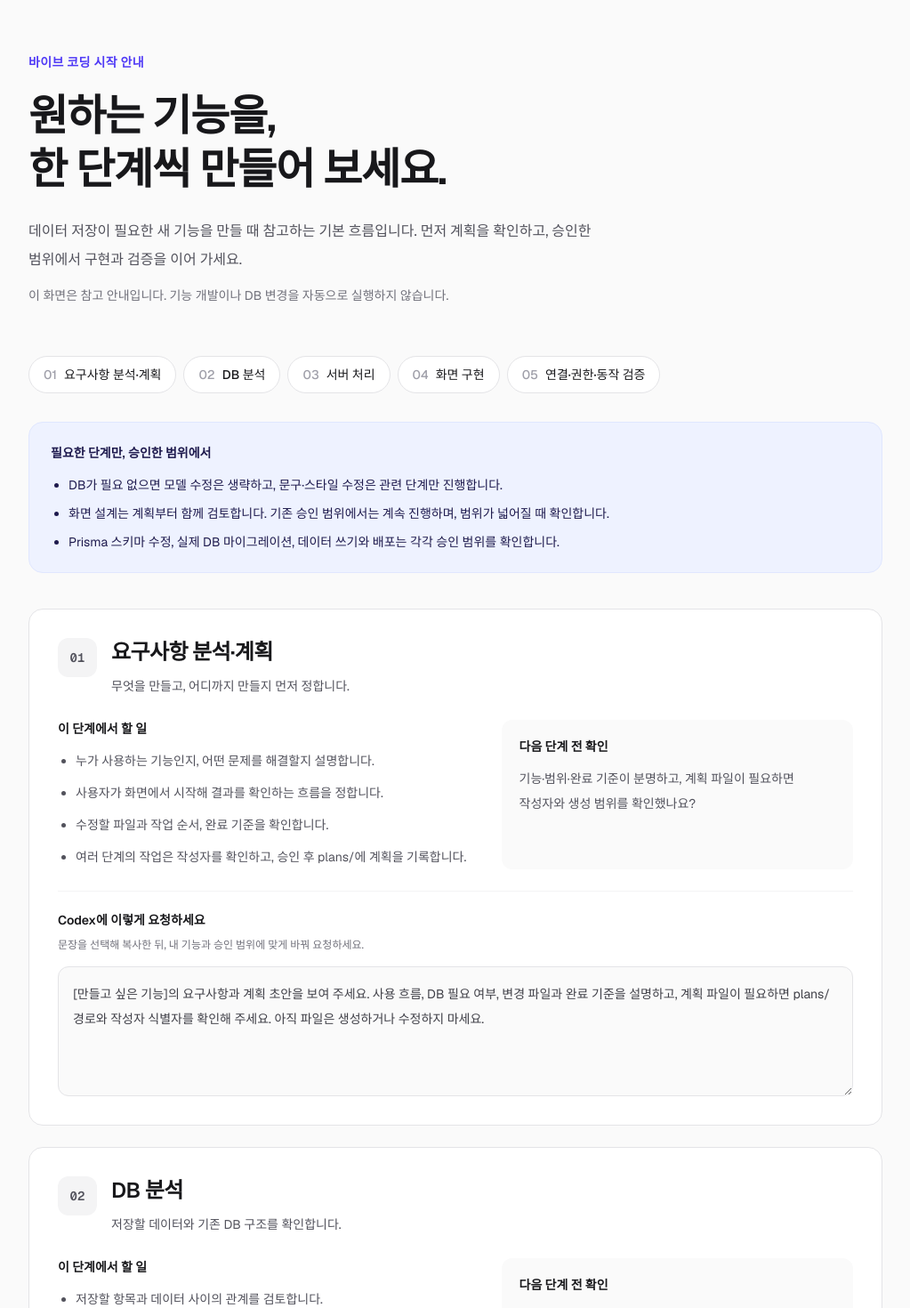
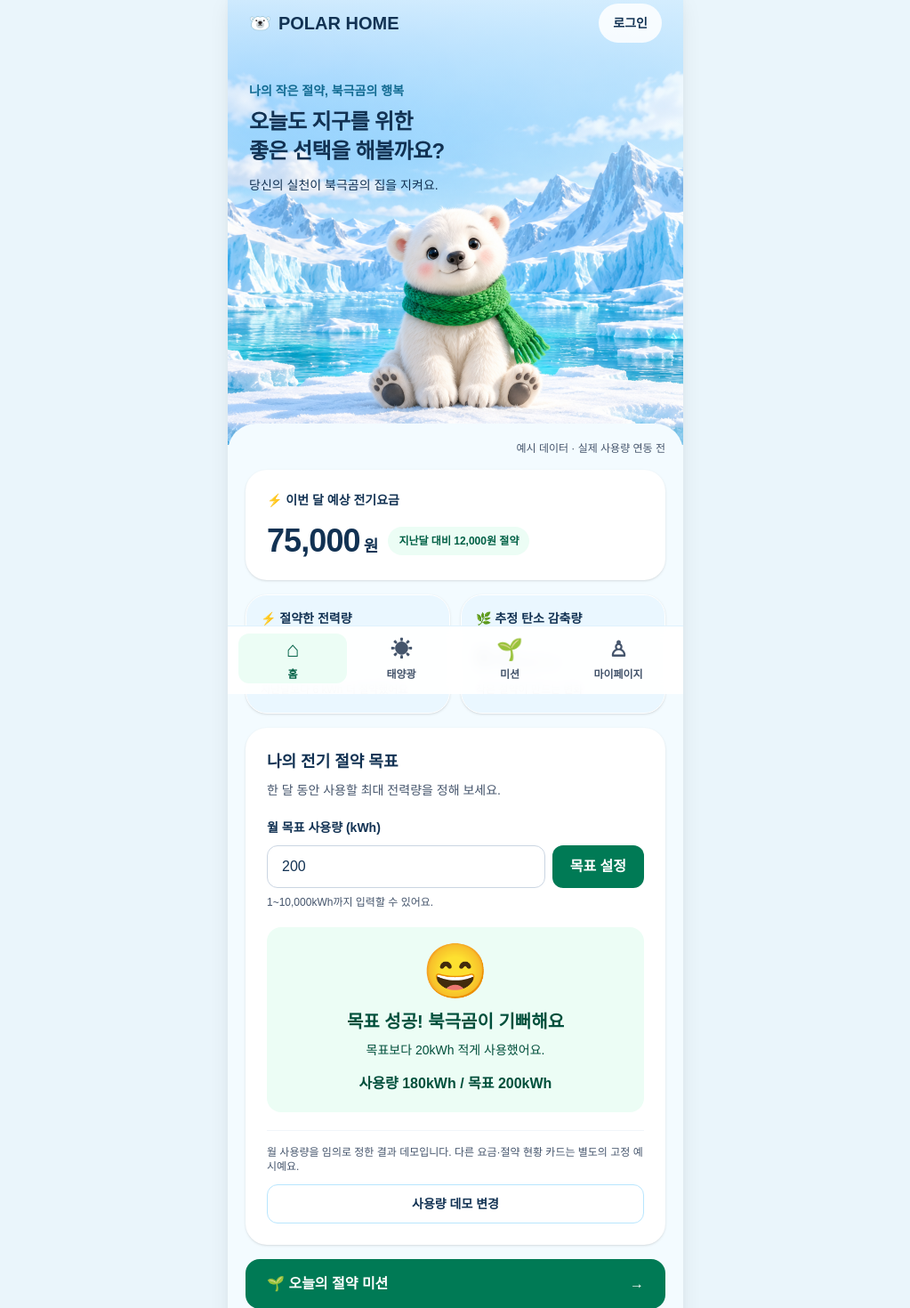
Before and after one commit to leesimin1/zzz, a Next.js app: page / in a window 1280 px wide. Shown: the part 20-1490 px from the top of the page at 89% size, without its empty margins (128-1151 px from the left). Built offline with nearby package versions, Linux system fonts and the light colour scheme.

Commit message:
feat: add Polar Home dashboard and energy goal demo

```diff
--- /dev/null
+++ b/src/app/EnergyGoal.tsx
@@ -0,0 +1,122 @@
+'use client';
+
+import { useState, type FormEvent } from 'react';
+
+const demoUsages = [140, 180, 260];
+
+export default function EnergyGoal() {
+  const [goal, setGoal] = useState(200);
+  const [draft, setDraft] = useState('200');
+  const [usageIndex, setUsageIndex] = useState(1);
+  const [error, setError] = useState('');
+
+  const usage = demoUsages[usageIndex];
+  const success = usage <= goal;
+
+  function handleSubmit(event: FormEvent<HTMLFormElement>) {
+    event.preventDefault();
+    const nextGoal = Number(draft);
+
+    if (!Number.isInteger(nextGoal) || nextGoal < 1 || nextGoal > 10000) {
+      setError('목표는 1~10,000 사이의 정수로 입력해 주세요.');
+      return;
+    }
+
+    setGoal(nextGoal);
+    setError('');
+  }
+
+  return (
+    <section
+      aria-labelledby="energy-goal-title"
+      className="rounded-3xl bg-white p-6 shadow-sm"
+    >
+      <h2 id="energy-goal-title" className="text-lg font-bold">
+        나의 전기 절약 목표
+      </h2>
+      <p className="mt-2 text-sm text-slate-600">
+        한 달 동안 사용할 최대 전력량을 정해 보세요.
+      </p>
+
+      <form onSubmit={handleSubmit} className="mt-5">
+        <label htmlFor="energy-goal" className="text-sm font-bold">
+          월 목표 사용량 (kWh)
+        </label>
+        <div className="mt-2 flex flex-wrap gap-2">
+          <input
+            id="energy-goal"
+            type="number"
+            min={1}
+            max={10000}
+            step={1}
+            required
+            value={draft}
+            onChange={(event) => setDraft(event.target.value)}
+            aria-describedby="energy-goal-help energy-goal-error"
+            aria-invalid={Boolean(error)}
+            className="min-h-12 min-w-0 flex-1 rounded-xl border border-slate-300 px-4 focus-visible:outline-2 focus-visible:outline-emerald-700"
+          />
+          <button
+            type="submit"
+            className="min-h-12 rounded-xl bg-emerald-700 px-5 font-bold text-white hover:bg-emerald-800 focus-visible:outline-2 focus-visible:outline-offset-2"
+          >
+            목표 설정
+          </button>
+        </div>
+        <p id="energy-goal-help" className="mt-2 text-xs text-slate-600">
+          1~10,000kWh까지 입력할 수 있어요.
+        </p>
+        <p
+          id="energy-goal-error"
+          role="alert"
+          className="mt-1 text-sm text-red-700"
+        >
+          {error}
+        </p>
+      </form>
+
+      <div
+        role="status"
+        aria-atomic="true"
+        className={`mt-5 rounded-2xl p-5 text-center ${
+          success
+            ? 'bg-emerald-50 text-emerald-900'
+            : 'bg-rose-50 text-rose-900'
+        }`}
+      >
+        <span aria-hidden="true" className="text-6xl">
+          {success ? '😄' : '😢'}
+        </span>
+        <h3 className="mt-3 text-xl font-extrabold">
+          {success
+            ? '목표 성공! 북극곰이 기뻐해요'
+            : '목표 초과! 북극곰이 슬퍼해요'}
+        </h3>
+        <p className="mt-2 text-sm">
+          {success
+            ? `목표보다 ${goal - usage}kWh 적게 사용했어요.`
+            : `목표보다 ${usage - goal}kWh 많이 사용했어요.`}
+        </p>
+        <p className="mt-4 font-bold">
+          사용량 {usage}kWh / 목표 {goal}kWh
+        </p>
+      </div>
+
+      <div className="mt-5 border-t border-slate-100 pt-4">
+        <p className="text-xs text-slate-600">
+          월 사용량을 임의로 정한 결과 데모입니다. 다른 요금·절약 현황 카드는
+          별도의 고정 예시예요.
+        </p>
+        <button
+          type="button"
+          onClick={() =>
+            setUsageIndex((index) => (index + 1) % demoUsages.length)
+          }
+          className="mt-3 min-h-11 w-full rounded-xl border border-sky-200 px-4 text-sm font-bold hover:bg-sky-50 focus-visible:outline-2 focus-visible:outline-offset-2"
+        >
+          사용량 데모 변경
+        </button>
+      </div>
+    </section>
+  );
+}
--- a/src/app/page.tsx
+++ b/src/app/page.tsx
@@ -1,234 +1,200 @@
-const steps = [
+import type { Metadata } from 'next';
+import Image from 'next/image';
+import Link from 'next/link';
+import EnergyGoal from './EnergyGoal';
+
+export const metadata: Metadata = {
+  title: 'POLAR HOME | 나의 작은 절약',
+  description: '에너지를 아끼고 북극곰의 집을 함께 지켜요.',
+};
+
+const stats = [
   {
-    id: 'requirements',
-    title: '요구사항 분석·계획',
-    summary: '무엇을 만들고, 어디까지 만들지 먼저 정합니다.',
-    tasks: [
-      '누가 사용하는 기능인지, 어떤 문제를 해결할지 설명합니다.',
-      '사용자가 화면에서 시작해 결과를 확인하는 흐름을 정합니다.',
-      '수정할 파일과 작업 순서, 완료 기준을 확인합니다.',
-      '여러 단계의 작업은 작성자를 확인하고, 승인 후 plans/에 계획을 기록합니다.',
-    ],
-    checkpoint:
-      '기능·범위·완료 기준이 분명하고, 계획 파일이 필요하면 작성자와 생성 범위를 확인했나요?',
-    prompt:
-      '[만들고 싶은 기능]의 요구사항과 계획 초안을 보여 주세요. 사용 흐름, DB 필요 여부, 변경 파일과 완료 기준을 설명하고, 계획 파일이 필요하면 plans/ 경로와 작성자 식별자를 확인해 주세요. 아직 파일은 생성하거나 수정하지 마세요.',
+    icon: '⚡',
+    label: '절약한 전력량',
+    value: '18',
+    unit: 'kWh',
+    description: '지난달보다 6 kWh 더 절약했어요',
   },
   {
-    id: 'database',
-    title: 'DB 분석',
-    summary: '저장할 데이터와 기존 DB 구조를 확인합니다.',
-    tasks: [
-      '저장할 항목과 데이터 사이의 관계를 검토합니다.',
-      '기존 모델을 사용할 수 있는지, Prisma 수정이 필요한지 확인합니다.',
-      '기존 데이터에 미치는 영향과 실제 DB 변경 여부를 구분합니다.',
-    ],
-    checkpoint: '모델 파일 수정과 실제 DB 마이그레이션을 구분했나요?',
-    prompt:
-      '계획한 기능에 필요한 데이터와 기존 Prisma 모델을 분석해 주세요. 변경이 필요하면 이유, 수정안, 기존 데이터에 미치는 영향을 보여 주세요. 실제 DB 변경과 마이그레이션은 별도 승인 전 실행하지 마세요.',
+    icon: '🌿',
+    label: '추정 탄소 감축량',
+    value: '8.4',
+    unit: 'kgCO₂e',
+    description: '작은 절약이 만드는 변화',
   },
-  {
-    id: 'server',
-    title: '서버 처리',
-    summary: '입력을 확인하고 데이터를 안전하게 처리합니다.',
-    tasks: [
-      '서버에서 입력값을 검증하고 사용자 권한을 확인합니다.',
-      '필요한 저장·조회·수정·삭제 처리를 구현합니다.',
-      '실패했을 때 화면에 전달할 결과와 오류 처리 방식을 정합니다.',
-    ],
-    checkpoint: '허용된 사용자만 필요한 데이터를 처리할 수 있나요?',
-    prompt:
-      '승인한 계획에 따라 서버 처리를 구현해 주세요. 입력 검증, 권한 확인, DB 처리와 오류 응답을 포함하고 기존 구조를 유지하세요. 승인 범위를 벗어나는 DB 변경이 필요하면 먼저 알려 주세요.',
-  },
-  {
-    id: 'interface',
-    title: '화면 구현',
-    summary: '서버 처리에 맞춰 사용하기 쉬운 화면을 만듭니다.',
-    tasks: [
-      '계획 단계에서 정한 화면 흐름과 입력 항목을 구현합니다.',
-      '처리 중·성공·오류·데이터 없음 상태를 보여 줍니다.',
-      '작은 화면, 키보드 사용과 중복 제출도 확인합니다.',
-    ],
-    checkpoint: '사용자가 다음 행동과 처리 결과를 쉽게 알 수 있나요?',
-    prompt:
-      '승인한 화면 흐름에 맞춰 서버 처리와 연결되는 화면을 구현해 주세요. 입력 폼, 로딩, 성공·오류와 데이터가 없는 상태를 포함하고 모바일에서도 확인해 주세요.',
-  },
-  {
-    id: 'verification',
-    title: '연결·권한·동작 검증',
-    summary: '화면부터 DB까지 기능이 이어지는지 확인합니다.',
-    tasks: [
-      '정상 입력, 잘못된 입력과 권한이 없는 경우를 확인합니다.',
-      '실제 데이터 처리는 승인된 대상과 확인용 데이터로 검증합니다.',
-      '타입·린트·서식·빌드를 확인하고 미검증 항목을 구분합니다.',
-    ],
-    checkpoint: '확인한 결과와 아직 확인하지 않은 범위가 구분되나요?',
-    prompt:
-      '승인된 범위에서 화면·서버·DB 연결과 권한을 검증해 주세요. 타입·린트·서식·빌드 결과, 정상·실패 동작, 미검증 항목을 구분해 알려 주세요. 실제 DB 쓰기와 배포는 별도 승인 범위를 확인하세요.',
-  },
-] as const;
+];
 
-const guides = [
-  ['docs/SETUP.md', '설치·실행과 프로젝트 구조'],
-  ['docs/CODEX_GUIDE.md', '단계별 요청·승인·검증 방법'],
-  ['docs/CUSTOMIZE_PROJECT.md', '새 프로젝트로 바꿀 항목'],
-] as const;
+const navigation = [
+  { icon: '⌂', label: '홈', href: '/' },
+  { icon: '☀', label: '태양광', href: '/solar' },
+  { icon: '🌱', label: '미션', href: '/missions' },
+];
 
 export default function Home() {
   return (
-    <main className="min-h-screen bg-zinc-50 font-sans text-zinc-900 dark:bg-zinc-950 dark:text-zinc-100">
-      <div className="mx-auto max-w-5xl px-5 py-12 sm:px-8 sm:py-20">
-        <header className="mb-10 sm:mb-14">
-          <p className="mb-5 text-sm font-semibold tracking-wide text-indigo-600 dark:text-indigo-400">
-            바이브 코딩 시작 안내
-          </p>
-          <h1 className="max-w-3xl text-3xl font-semibold leading-tight tracking-tight break-keep sm:text-5xl">
-            원하는 기능을,
-            <br />한 단계씩 만들어 보세요.
-          </h1>
-          <p className="mt-6 max-w-2xl text-base leading-8 break-keep text-zinc-600 dark:text-zinc-400">
-            데이터 저장이 필요한 새 기능을 만들 때 참고하는 기본 흐름입니다.
-            먼저 계획을 확인하고, 승인한 범위에서 구현과 검증을 이어 가세요.
-          </p>
-          <p className="mt-3 text-sm leading-6 text-zinc-500 dark:text-zinc-400">
-            이 화면은 참고 안내입니다. 기능 개발이나 DB 변경을 자동으로 실행하지
-            않습니다.
-          </p>
+    <div className="min-h-screen bg-[#eaf5fb] text-[#123253]">
+      <div className="relative mx-auto min-h-screen max-w-lg bg-[#f3fbff] pb-28 shadow-xl">
+        <header className="absolute inset-x-0 top-0 z-10 flex items-center justify-between px-6 py-6">
+          <Link
+            href="/"
+            aria-label="POLAR HOME 홈"
+            className="flex min-h-11 items-center gap-2 rounded-lg text-xl font-black focus-visible:outline-2 focus-visible:outline-offset-4"
+          >
+            <span aria-hidden="true">🐻‍❄️</span>
+            POLAR HOME
+          </Link>
+          <Link
+            href="/login"
+            className="rounded-full bg-white/85 px-4 py-3 text-sm font-bold focus-visible:outline-2 focus-visible:outline-offset-4"
+          >
+            로그인
+          </Link>
         </header>
 
-        <nav aria-label="개발 단계 바로가기" className="mb-8">
-          <ol className="flex flex-wrap gap-2">
-            {steps.map((step, index) => (
-              <li key={step.id}>
-                <a
-                  href={`#${step.id}`}
-                  className="inline-flex items-center gap-2 rounded-full border border-zinc-200 bg-white px-4 py-2.5 text-sm font-medium transition-colors hover:border-indigo-400 hover:text-indigo-600 focus-visible:outline-2 focus-visible:outline-offset-4 focus-visible:outline-indigo-600 dark:border-zinc-800 dark:bg-zinc-900 dark:hover:text-indigo-300"
+        <main id="main-content">
+          <section
+            aria-labelledby="welcome-title"
+            className="relative h-[520px] overflow-hidden bg-sky-200"
           >
-                  <span className="text-zinc-400">0{index + 1}</span>
-                  {step.title}
-                </a>
-              </li>
-            ))}
-          </ol>
-        </nav>
-
-        <aside
-          aria-label="진행 전에 확인할 원칙"
-          className="mb-10 rounded-2xl border border-indigo-100 bg-indigo-50 px-5 py-5 text-sm leading-7 text-indigo-950 sm:px-6 dark:border-indigo-900 dark:bg-indigo-950/50 dark:text-indigo-100"
+            <Image
+              src="/main/polar-hero.png"
+              alt="초록 목도리를 두르고 빙하 위에 앉아 있는 북극곰"
+              fill
+              priority
+              sizes="(max-width: 512px) 100vw, 512px"
+              className="object-cover"
+            />
+            <div className="absolute inset-x-0 top-0 h-64 bg-gradient-to-b from-sky-100/95 to-transparent" />
+            <div className="relative px-6 pt-28">
+              <p className="mb-2 text-sm font-bold text-[#126b92]">
+                나의 작은 절약, 북극곰의 행복
+              </p>
+              <h1
+                id="welcome-title"
+                className="text-2xl leading-snug font-extrabold tracking-tight"
               >
-          <p className="font-semibold">필요한 단계만, 승인한 범위에서</p>
-          <ul className="mt-2 list-disc space-y-1 pl-5">
-            <li>
-              DB가 필요 없으면 모델 수정은 생략하고, 문구·스타일 수정은 관련
-              단계만 진행합니다.
-            </li>
-            <li>
-              화면 설계는 계획부터 함께 검토합니다. 기존 승인 범위에서는 계속
-              진행하며, 범위가 넓어질 때 확인합니다.
-            </li>
-            <li>
-              Prisma 스키마 수정, 실제 DB 마이그레이션, 데이터 쓰기와 배포는
-              각각 승인 범위를 확인합니다.
-            </li>
-          </ul>
-        </aside>
-
-        <ol className="space-y-6">
-          {steps.map((step, index) => (
-            <li key={step.id}>
-              <article
-                id={step.id}
-                aria-labelledby={`${step.id}-title`}
-                className="scroll-mt-6 rounded-2xl border border-zinc-200 bg-white p-6 sm:p-8 dark:border-zinc-800 dark:bg-zinc-900"
-              >
-                <div className="flex items-start gap-4">
-                  <span
-                    aria-hidden="true"
-                    className="flex size-11 shrink-0 items-center justify-center rounded-xl bg-zinc-100 font-mono text-sm font-semibold text-zinc-600 dark:bg-zinc-800 dark:text-zinc-300"
-                  >
-                    0{index + 1}
-                  </span>
-                  <div>
-                    <h2
-                      id={`${step.id}-title`}
-                      className="text-xl font-semibold tracking-tight sm:text-2xl"
-                    >
-                      {step.title}
-                    </h2>
-                    <p className="mt-2 text-sm leading-7 text-zinc-600 dark:text-zinc-400">
-                      {step.summary}
+                오늘도 지구를 위한
+                <br />
+                좋은 선택을 해볼까요?
+              </h1>
+              <p className="mt-3 text-sm">
+                당신의 실천이 북극곰의 집을 지켜요.
               </p>
             </div>
+          </section>
+
+          <div className="relative -mt-6 space-y-4 rounded-t-[32px] bg-[#f3fbff] px-5 pt-5">
+            <p className="text-right text-xs text-slate-600">
+              예시 데이터 · 실제 사용량 연동 전
+            </p>
+
+            <section className="rounded-3xl bg-white p-6 shadow-sm">
+              <h2 className="text-sm font-bold">
+                <span aria-hidden="true">⚡ </span>
+                이번 달 예상 전기요금
+              </h2>
+              <div className="mt-4 flex flex-wrap items-center gap-3">
+                <p className="text-4xl font-extrabold tracking-tight">
+                  75,000<span className="ml-1 text-lg">원</span>
+                </p>
+                <span className="rounded-full bg-emerald-50 px-3 py-2 text-xs font-bold text-emerald-800">
+                  지난달 대비 12,000원 절약
+                </span>
+              </div>
+            </section>
+
+            <div className="grid grid-cols-2 gap-3">
+              {stats.map((stat) => (
+                <section
+                  key={stat.label}
+                  className="rounded-3xl border border-white bg-[#eaf7ff] p-4 shadow-sm"
+                >
+                  <h2 className="text-sm font-bold">
+                    <span aria-hidden="true">{stat.icon} </span>
+                    {stat.label}
+                  </h2>
+                  <p className="mt-4 text-3xl font-extrabold">
+                    {stat.value}
+                    <span className="ml-1 text-sm font-medium">
+                      {stat.unit}
+                    </span>
+                  </p>
+                  <p className="mt-2 text-xs leading-5 text-slate-600">
+                    {stat.description}
+                  </p>
+                </section>
+              ))}
             </div>
 
-                <div className="mt-6 grid gap-6 md:grid-cols-[1.2fr_1fr]">
-                  <div>
-                    <h3 className="text-sm font-semibold">이 단계에서 할 일</h3>
-                    <ul className="mt-3 list-disc space-y-2 pl-5 text-sm leading-7 text-zinc-600 dark:text-zinc-400">
-                      {step.tasks.map((task) => (
-                        <li key={task}>{task}</li>
-                      ))}
-                    </ul>
-                  </div>
-                  <div className="rounded-xl bg-zinc-50 p-5 dark:bg-zinc-950">
-                    <h3 className="text-sm font-semibold">다음 단계 전 확인</h3>
-                    <p className="mt-3 text-sm leading-7 break-keep text-zinc-600 dark:text-zinc-400">
-                      {step.checkpoint}
+            <EnergyGoal />
+
+            <Link
+              href="/missions"
+              className="flex min-h-14 items-center justify-between rounded-2xl bg-emerald-700 px-6 py-4 font-bold text-white transition-colors hover:bg-emerald-800 focus-visible:outline-2 focus-visible:outline-offset-4 focus-visible:outline-emerald-800"
+            >
+              <span>🌱 오늘의 절약 미션</span>
+              <span aria-hidden="true">→</span>
+            </Link>
+            <p className="pb-2 text-center text-xs text-slate-600">
+              오늘의 작은 실천으로 더 푸른 내일을 만들어요.
             </p>
           </div>
+        </main>
+
+        <nav
+          aria-label="주요 메뉴"
+          className="fixed inset-x-0 bottom-0 z-20 mx-auto grid max-w-lg grid-cols-4 border-t border-sky-100 bg-white/95 px-3 pt-2 pb-[max(12px,env(safe-area-inset-bottom))] backdrop-blur"
+        >
+          {navigation.map((item) => (
+            <Link
+              key={item.href}
+              href={item.href}
+              aria-current={item.href === '/' ? 'page' : undefined}
+              className={`flex min-h-14 flex-col items-center justify-center gap-1 rounded-xl text-xs font-bold focus-visible:outline-2 focus-visible:outline-offset-2 ${
+                item.href === '/'
+                  ? 'bg-emerald-50 text-emerald-800'
+                  : 'text-slate-600 hover:bg-sky-50'
+              }`}
+            >
+              <span aria-hidden="true" className="text-2xl">
+                {item.icon}
+              </span>
+              {item.label}
+            </Link>
+          ))}
+          <details className="relative">
+            <summary className="flex min-h-14 cursor-pointer list-none flex-col items-center justify-center gap-1 rounded-xl text-xs font-bold text-slate-600 hover:bg-sky-50 focus-visible:outline-2 focus-visible:outline-offset-2 [&::-webkit-details-marker]:hidden">
+              <span aria-hidden="true" className="text-2xl">
+                ♙
+              </span>
+              마이페이지
+            </summary>
+
+            <div className="absolute right-0 bottom-[calc(100%+12px)] w-60 rounded-2xl border border-sky-100 bg-white p-3 shadow-xl">
+              <p className="px-3 py-2 text-sm font-bold">내 계정</p>
+              <Link
+                href="/login"
+                className="mt-2 block rounded-xl bg-emerald-700 px-4 py-3 text-center text-sm font-bold text-white hover:bg-emerald-800 focus-visible:outline-2 focus-visible:outline-offset-2"
+              >
+                로그인
+              </Link>
+              <Link
+                href="/signup"
+                className="mt-2 block rounded-xl border border-emerald-700 px-4 py-3 text-center text-sm font-bold text-emerald-800 hover:bg-emerald-50 focus-visible:outline-2 focus-visible:outline-offset-2"
+              >
+                회원가입
+              </Link>
+              <Link
+                href="/mypage"
+                className="mt-2 block rounded-xl px-4 py-3 text-center text-sm text-slate-600 hover:bg-sky-50 focus-visible:outline-2 focus-visible:outline-offset-2"
+              >
+                마이페이지로 이동 →
+              </Link>
             </div>
-
-                <div className="mt-6 border-t border-zinc-100 pt-5 dark:border-zinc-800">
-                  <label
-                    htmlFor={`${step.id}-prompt`}
-                    className="text-sm font-semibold"
-                  >
-                    Codex에 이렇게 요청하세요
-                  </label>
-                  <p
-                    id={`${step.id}-help`}
-                    className="mt-1 text-xs leading-6 text-zinc-500 dark:text-zinc-400"
-                  >
-                    문장을 선택해 복사한 뒤, 내 기능과 승인 범위에 맞게 바꿔
-                    요청하세요.
-                  </p>
-                  <textarea
-                    id={`${step.id}-prompt`}
-                    aria-describedby={`${step.id}-help`}
-                    readOnly
-                    value={step.prompt}
-                    rows={4}
-                    className="mt-3 block min-h-32 w-full resize-y rounded-xl border border-zinc-200 bg-zinc-50 p-4 text-sm leading-7 text-zinc-700 focus-visible:outline-2 focus-visible:outline-offset-2 focus-visible:outline-indigo-600 dark:border-zinc-700 dark:bg-zinc-950 dark:text-zinc-300"
-                  />
+          </details>
+        </nav>
       </div>
-              </article>
-            </li>
-          ))}
-        </ol>
-
-        <footer className="mt-12 border-t border-zinc-200 pt-8 dark:border-zinc-800">
-          <h2 className="text-lg font-semibold">더 자세한 안내가 필요하다면</h2>
-          <p className="mt-2 text-sm leading-7 text-zinc-600 dark:text-zinc-400">
-            편집기에서 아래 문서를 열어 보세요. 실제 서비스 제작 시 이 안내
-            화면은 원하는 첫 화면으로 교체하면 됩니다.
-          </p>
-          <ul className="mt-5 grid gap-3 sm:grid-cols-3">
-            {guides.map(([file, description]) => (
-              <li
-                key={file}
-                className="min-w-0 rounded-xl bg-white p-4 dark:bg-zinc-900"
-              >
-                <p className="font-mono text-xs break-all text-indigo-600 dark:text-indigo-400">
-                  {file}
-                </p>
-                <p className="mt-2 text-sm text-zinc-600 dark:text-zinc-400">
-                  {description}
-                </p>
-              </li>
-            ))}
-          </ul>
-        </footer>
     </div>
-    </main>
   );
 }
```
Also changed, not shown: public/main/polar-hero.png (added). Lines whose indentation alone changed are shown as unchanged.
